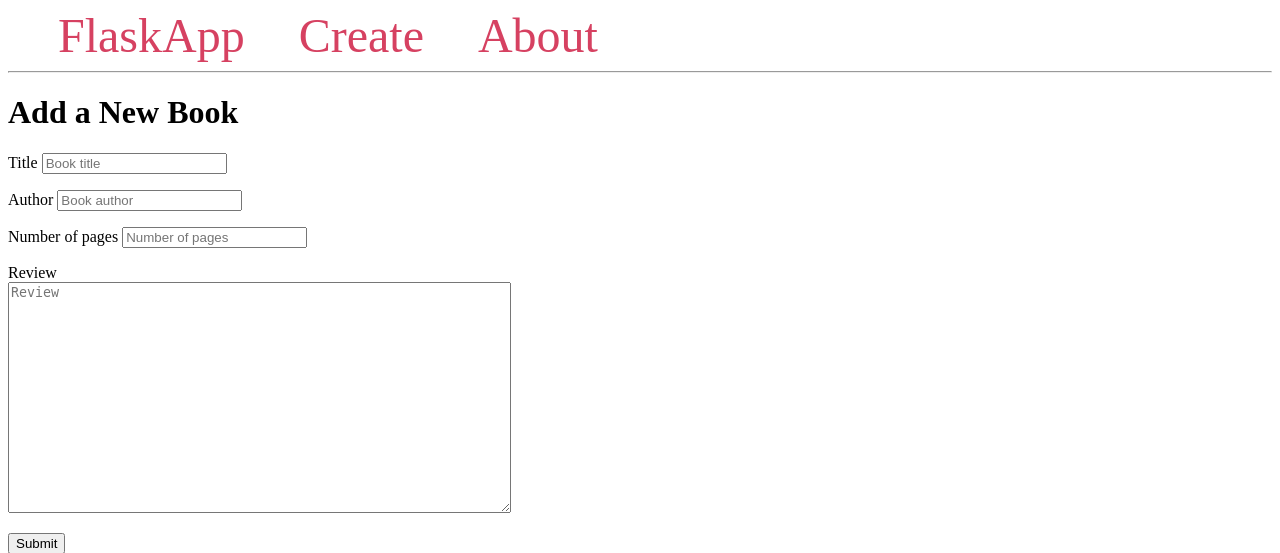
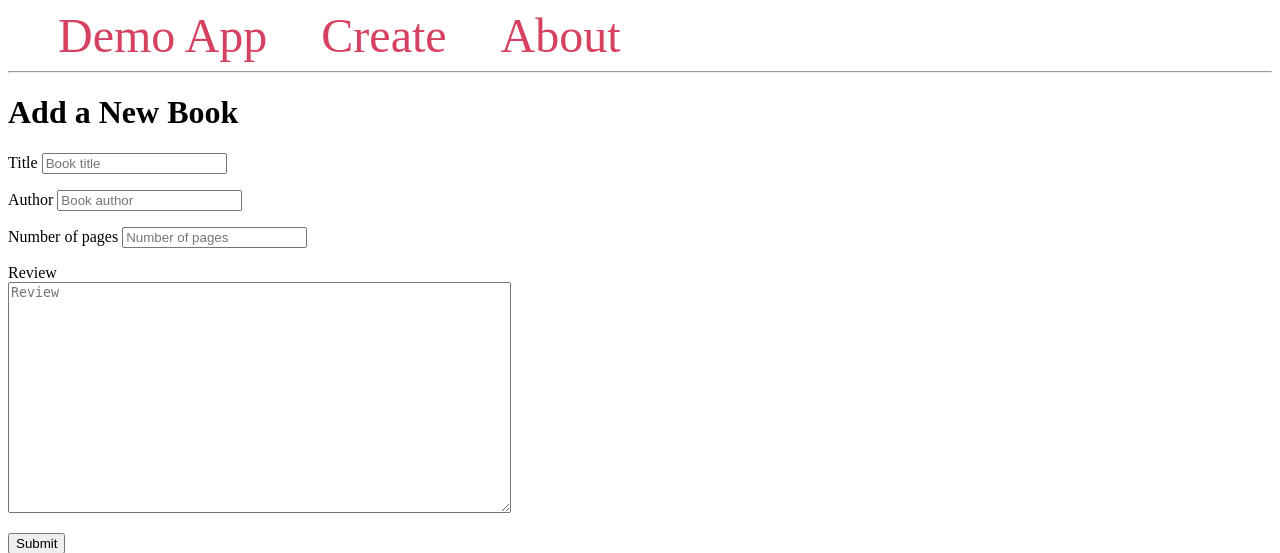
Before and after one commit to evshvarov/isc-cloud-sql-python-demo, a Flask app: page /create/ in a window 1280 px wide. Shown: the top 553 px of the page. Run offline with Flask 2, Linux system fonts and the light colour scheme.

Commit message:
change title

```diff
--- a/templates/base.html
+++ b/templates/base.html
@@ -26,7 +26,7 @@
 </head>
 <body>
     <nav>
-        <a href="{{ url_for('index') }}">FlaskApp</a>
+        <a href="{{ url_for('index') }}">Demo App</a>
         <a href="{{ url_for('create') }}">Create</a>
         <a href="#">About</a>
     </nav>
```
